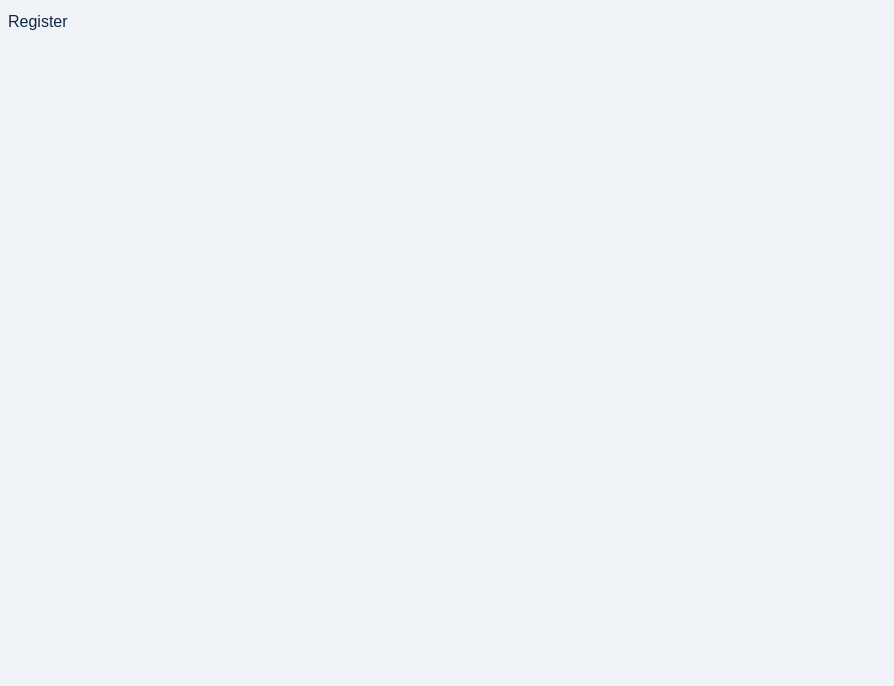
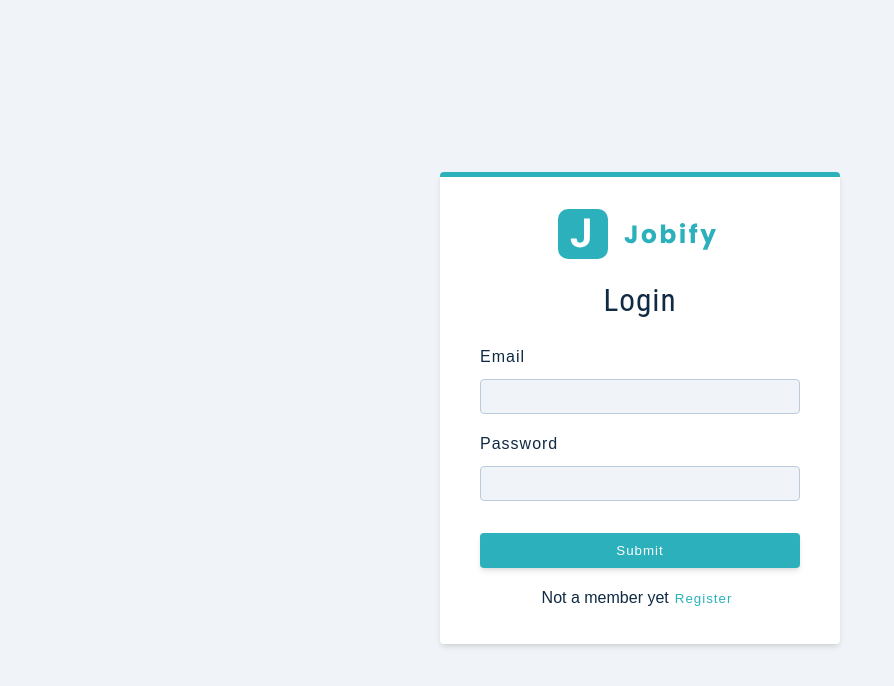
Before and after one commit to farrukh1212cs/Jobify-MERN, a React (Create React App) app in the folder client/: page /register in a window 1280 px wide. Shown: the top 686 px of the page, without its empty margins (0-894 px from the left). Built offline with nearby package versions, Linux system fonts and the light colour scheme.

Commit message:
Register Page, Alert, FormRow, Toggle

```diff
--- /dev/null
+++ b/client/src/components/Alert.js
@@ -0,0 +1,10 @@
+// import { useAppContext } from '../context/appContext'
+
+const Alert = () => {
+//   const { alertType, alertText } = useAppContext()
+//   return <div className={`alert alert-${alertType}`}>{alertText}</div>
+  return <div className="alert alert-danger">here i am</div>
+
+}
+
+export default Alert
--- /dev/null
+++ b/client/src/components/FormRow.js
@@ -0,0 +1,19 @@
+const FormRow = ({ type, name, value, handleChange, labelText }) => {
+    return (
+      <div className='form-row'>
+        <label htmlFor={name} className='form-label'>
+          {labelText || name}
+        </label>
+
+        <input
+          type={type}
+          value={value}
+          name={name}
+          onChange={handleChange}
+          className='form-input'
+        ></input>
+      </div>
+    );
+  };
+
+  export default FormRow;
--- a/client/src/components/index.js
+++ b/client/src/components/index.js
@@ -1,3 +1,5 @@
+import Alert from './Alert'
+import FormRow from './FormRow'
 import Logo from './Logo'
 
-export {Logo}
+export {Logo,FormRow,Alert}
--- a/client/src/pages/Register.js
+++ b/client/src/pages/Register.js
@@ -1,7 +1,80 @@
-const Register = () => {
+import { useState, useEffect } from 'react';
+import { Logo,FormRow ,Alert} from '../components';
+import Wrapper from '../assets/wrappers/RegisterPage';
+// global context and useNavigate later
+
+const initialState = {
+  name: '',
+  email: '',
+  password: '',
+  isMember: true,
+  showAlert:false
+};
+// if possible prefer local state
+// global state
+const Register = () =>  {
+  const [values, setValues] = useState(initialState);
+
+  // global context and useNavigate later
+
+  const toggleMember = () =>{
+    setValues({...values,isMember:!values.isMember})
+  }
+  const handleChange = (e) => {
+    console.log(e.target);
+  };
+
+  const onSubmit = (e) => {
+    e.preventDefault();
+    console.log(e.target);
+  };
   return (
-    <div>Register</div>
-  )
+    <Wrapper className='full-page'>
+      <form className='form' onSubmit={onSubmit}>
+        <Logo />
+        <h3>{values.isMember ? "Login" : 'Register'}</h3>
+        {values.showAlert && <Alert/>}
+
+        {/* name field */}
+        {!values.isMember
+        &&  (<FormRow
+          type="text"
+          name="name"
+          value={values.name}
+          handleChange={handleChange}
+            />)
+
+        }
+
+         {/* email field */}
+         <FormRow
+               type="email"
+               name="email"
+               value={values.email}
+               handleChange={handleChange}
+          />
+         {/* password field */}
+         <FormRow
+               type="password"
+               name="password"
+               value={values.password}
+               handleChange={handleChange}
+        />
+
+        <button type='submit' className='btn btn-block'>
+          submit
+        </button>
+        <p>
+          {values.isMember ? 'Not a member yet' : 'Already a member?'}
+          <button type='button' onClick={toggleMember}
+            className='member-btn'>
+              {values.isMember ? 'Register' : 'Login' }
+            </button>
+        </p>
+      </form>
+    </Wrapper>
+  );
 }
 
-export default Register
+
+  export default Register;
```
